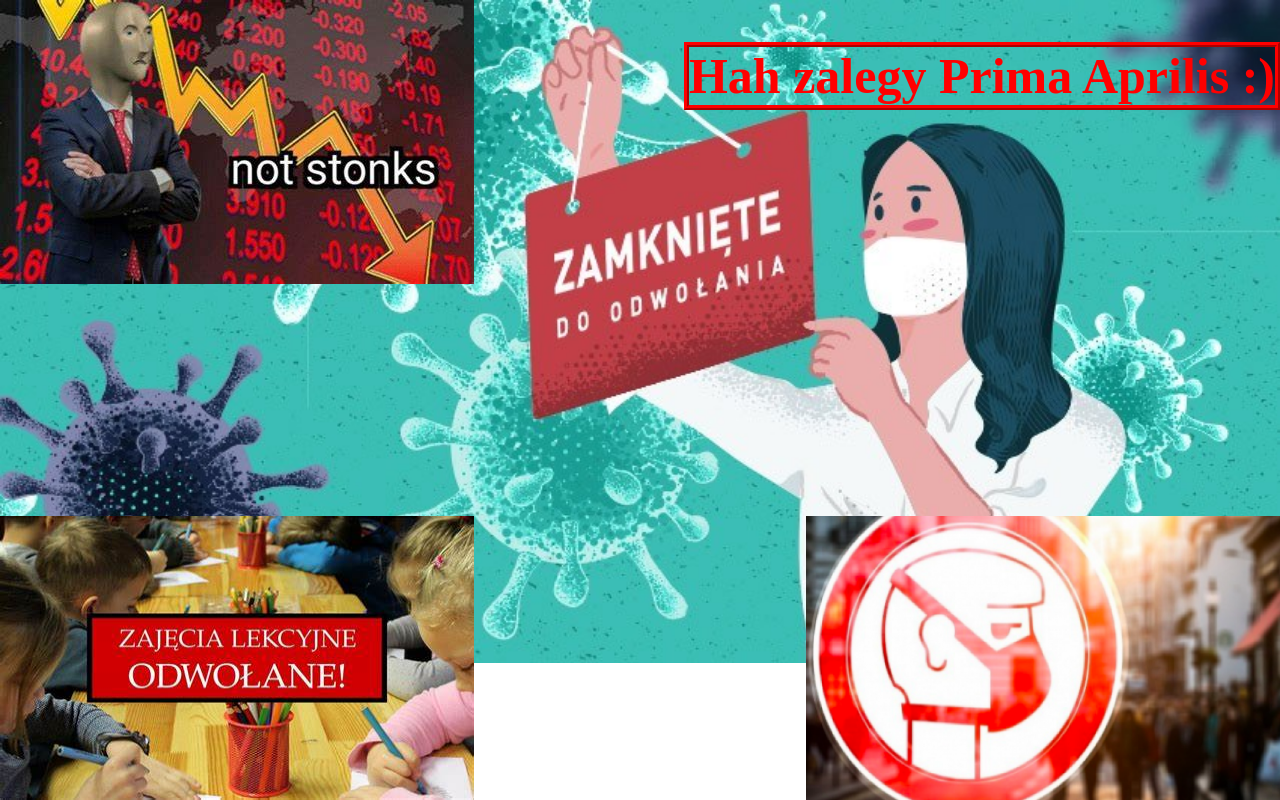
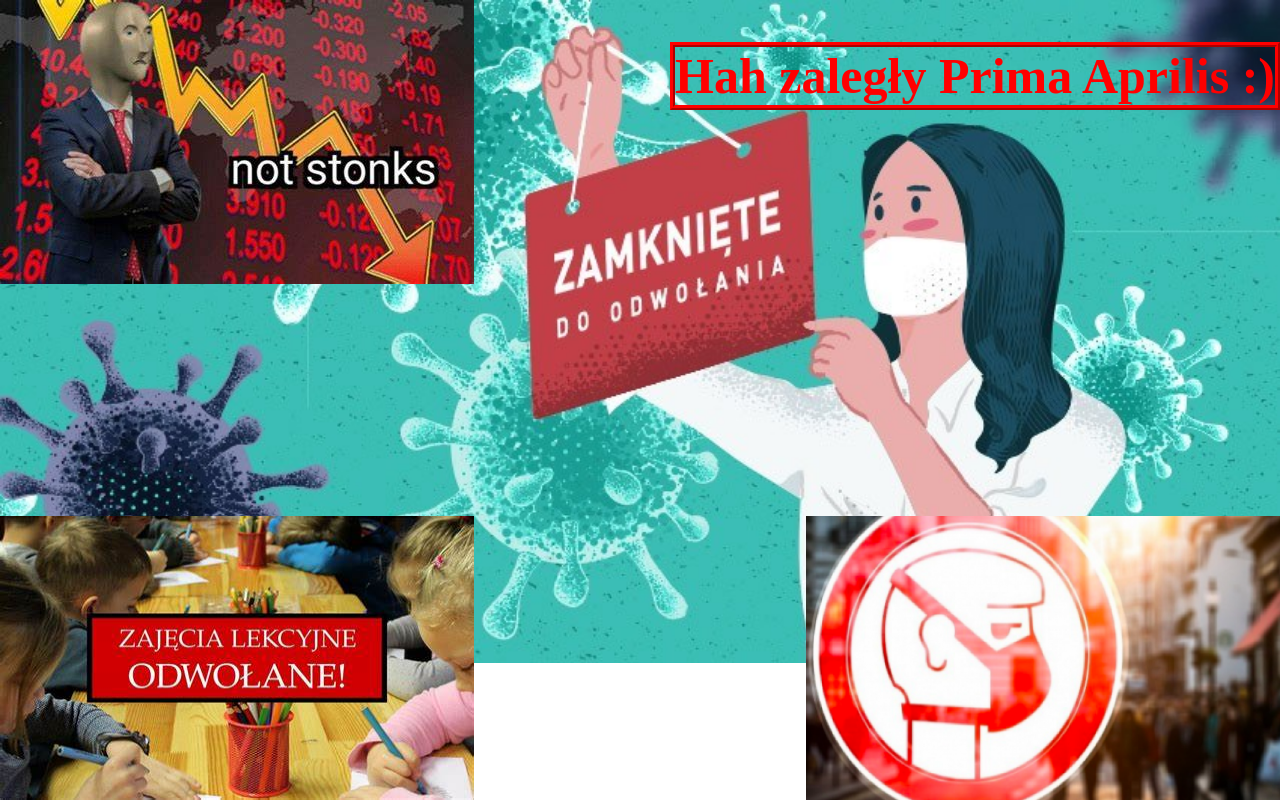
Before and after one commit to anonimbz/anonimbz.github.io, a plain HTML site: page szczescia.html in a window 1280 px wide. Drawn offline with Linux system fonts and the light colour scheme.

Commit message:
Update szczescia.html

```diff
--- a/szczescia.html
+++ b/szczescia.html
@@ -59,6 +59,6 @@
 		<img id="stonk" src="stonk.jpg">
 		<img id="zakaz" src="zakaz.png">
 		<img id="szkoly" src="szkoly.jpg">
-		<h2 id="notka">Hah zalegy Prima Aprilis :)</h2>
+		<h2 id="notka">Hah zaległy Prima Aprilis :)</h2>
 	</body>
 </html>
```
